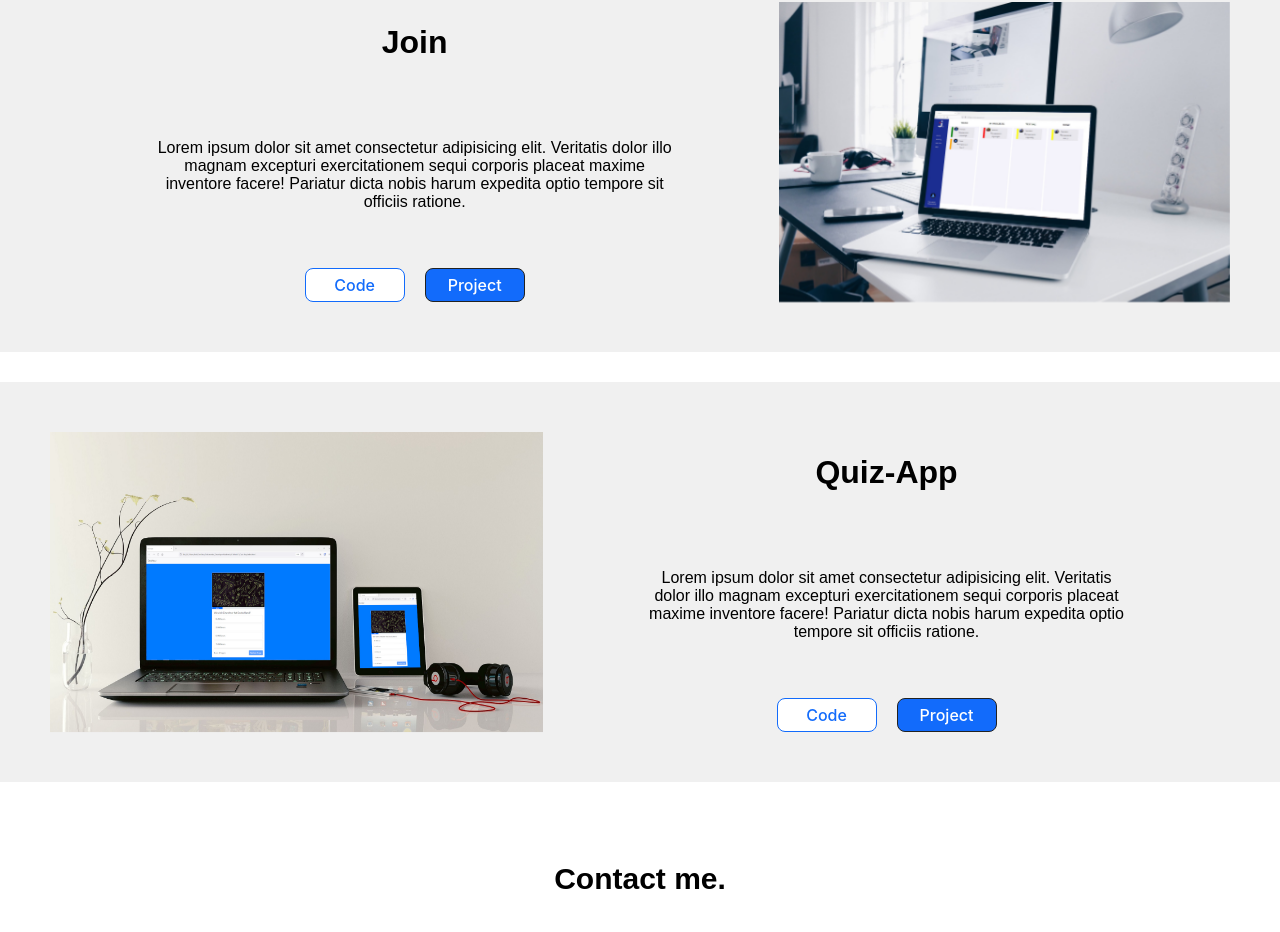
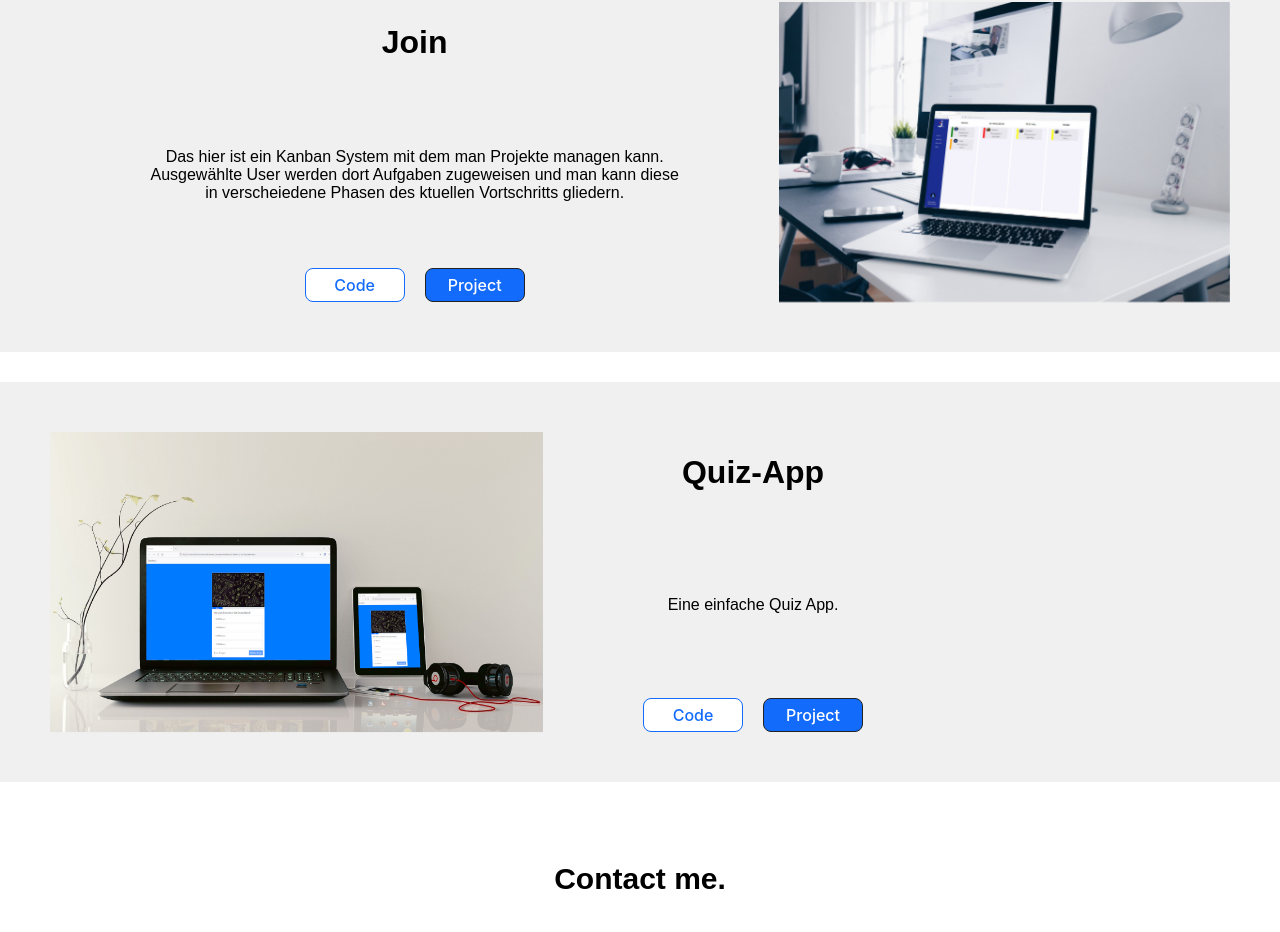
Before and after one commit to Florian-Appel/Portfolio, an Angular app: page / in a window 1280 px wide. Shown: the part 2106-3038 px from the top of the page. Built offline with nearby package versions, Linux system fonts and the light colour scheme.

Commit message:
add links to project

```diff
--- a/src/app/app.module.ts
+++ b/src/app/app.module.ts
@@ -13,6 +13,8 @@ import { ImpressumComponent } from './impressum/impressum.component';
 import { PrivacyComponent } from './privacy/privacy.component';
 import { FormsModule } from '@angular/forms';
 import { HttpClientModule } from  '@angular/common/http';
+
+
 
 @NgModule({
   declarations: [
--- a/src/app/contact/contact.component.ts
+++ b/src/app/contact/contact.component.ts
@@ -34,6 +34,8 @@ export class ContactComponent implements OnInit {
   ngOnInit(): void {
   }
 
+
+
   /**
    * Do not forget to import FormsModule and HttpCLientModule in app.module.ts
    */
--- a/src/app/projects/projects.component.html
+++ b/src/app/projects/projects.component.html
@@ -14,18 +14,18 @@
             <h1>Simple CRM System</h1>
             <p>Hier ein einfaches Customer-Relationship-Management System. Dort kann man User und Aufgaben anlegen & bearbeiten. Dieses Angular projekt ist mit der Google Firebase Datenbank verknüpft</p>
             <div class="project-buttons">
-                <button class="button-23-2 b-1" role="button">Code</button>
-                <button class="button-23 b-2" role="button">Project</button>
+                <button onclick="window.location.href='https://github.com/Florian-Appel/simple-crm.git';" class="button-23-2 b-1" role="button">Code</button>
+                <button onclick="window.location.href='https://florian-appel.developerakademie.net/simple-crm/';" class="button-23 b-2" role="button">Project</button>
             </div>
         </div>
     </div>
     <div class="projekt-box c-reverse">
         <div class="projekt-info">
             <h1>Join</h1>
-            <p>Lorem ipsum dolor sit amet consectetur adipisicing elit. Veritatis dolor illo magnam excepturi exercitationem sequi corporis placeat maxime inventore facere! Pariatur dicta nobis harum expedita optio tempore sit officiis ratione.</p>
+            <p>Das hier ist ein Kanban System mit dem man Projekte managen kann. Ausgewählte User werden dort Aufgaben zugeweisen und man kann diese in verscheiedene Phasen des ktuellen Vortschritts gliedern.</p>
             <div class="project-buttons">
-                <button class="button-23-2 b-1" role="button">Code</button>
-                <button class="button-23 b-2" role="button">Project</button>
+                <button onclick="window.location.href='https://github.com/Florian-Appel/Join.git';" class="button-23-2 b-1" role="button">Code</button>
+                <button onclick="window.location.href='https://florian-appel.developerakademie.net/Join/addTask.html';" class="button-23 b-2" role="button">Project</button>
             </div>
         </div>
         <div class="container">
@@ -44,10 +44,10 @@
         </div>
         <div class="projekt-info">
             <h1>Quiz-App</h1>
-            <p>Lorem ipsum dolor sit amet consectetur adipisicing elit. Veritatis dolor illo magnam excepturi exercitationem sequi corporis placeat maxime inventore facere! Pariatur dicta nobis harum expedita optio tempore sit officiis ratione.</p>
+            <p>Eine einfache Quiz App. </p>
             <div class="project-buttons">
-                <button class="button-23-2 b-1" role="button">Code</button>
-                <button class="button-23 b-2" role="button">Project</button>
+                <button onclick="window.location.href='https://github.com/Florian-Appel/Quiz-App.git';" class="button-23-2 b-1" role="button">Code</button>
+                <button onclick="window.location.href='https://florian-appel.developerakademie.net/Quiz-App/index.html';" class="button-23 b-2" role="button">Project</button>
             </div>
 
         </div>
```
